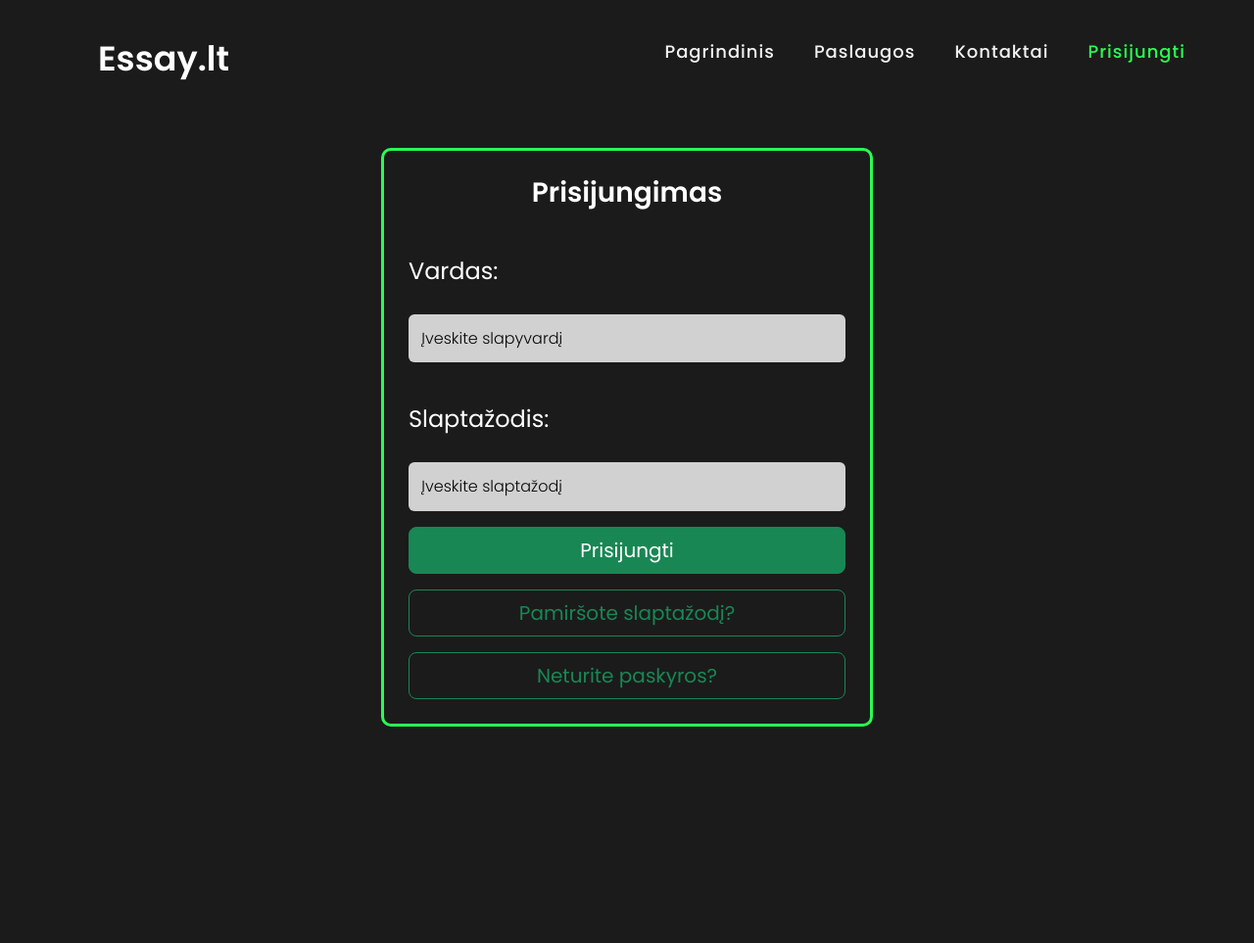
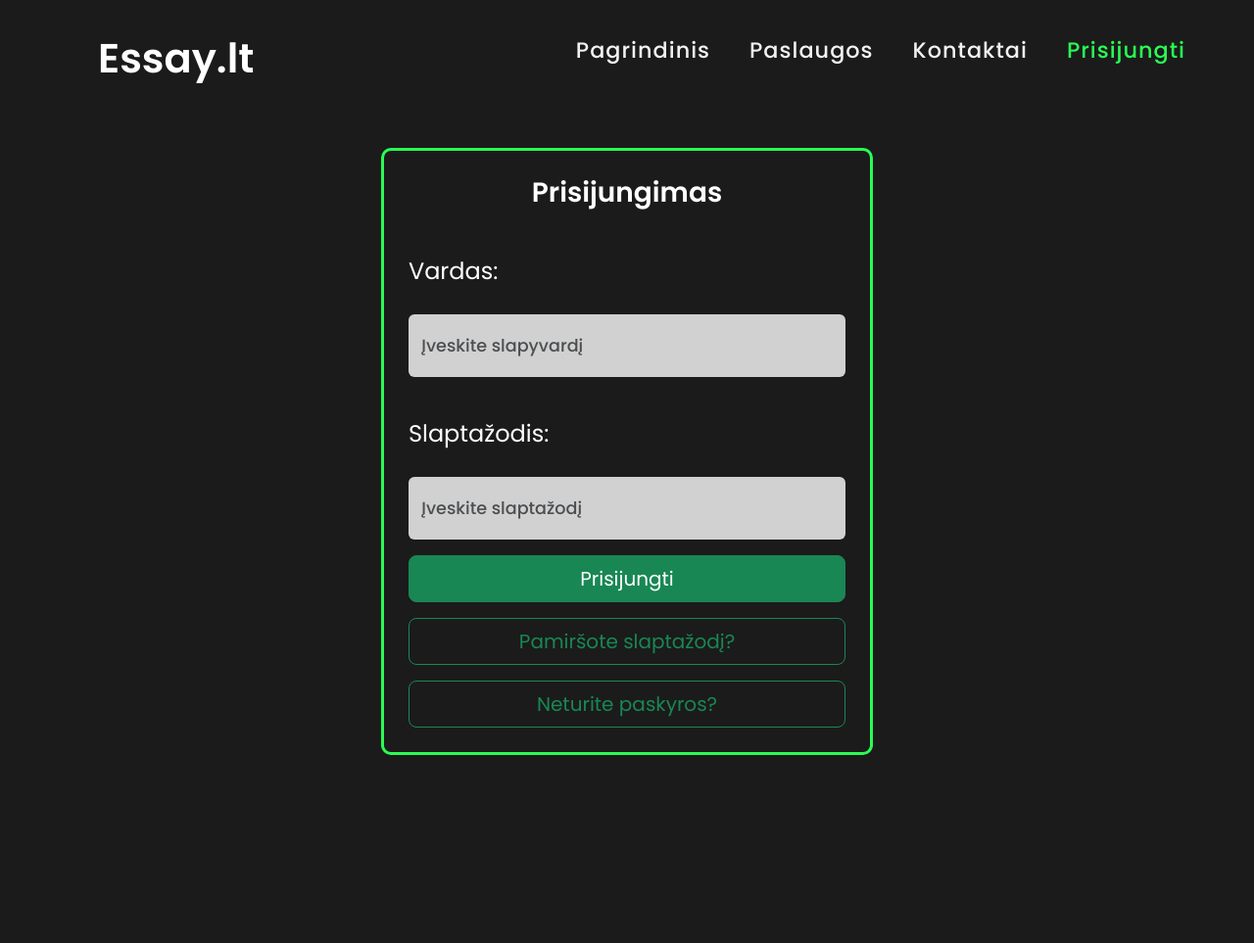
Before and after one commit to Erneeh/Essay-1, a Django app: page /login/ in a window 1280 px wide. Shown: the whole page at 98% size. Before the commit the page ends 742 px from the top, so only its background shows below. Run offline with Django 3.2, Linux system fonts and the light colour scheme; some libraries are stand-ins or nearby versions.

Commit message:
font sizes

```diff
--- a/Projektas/staticfiles_build/static/css/header.css
+++ b/Projektas/staticfiles_build/static/css/header.css
@@ -23,7 +23,7 @@ nav{
 nav .logo a, nav .logo a:visited {
   text-decoration: none;
   color: #ffffff;
-  font-size: 35px;
+  font-size: 2.6rem;
   font-weight: 600;
 }
 nav ul{
@@ -37,7 +37,7 @@ nav ul li{
 nav ul li a{
   color: #f2f2f2;
   text-decoration: none;
-  font-size: 18px;
+  font-size: 1.4rem;
   font-weight: 500;
   padding: 8px 15px;
   border-radius: 5px;
--- a/Projektas/staticfiles_build/static/css/login.css
+++ b/Projektas/staticfiles_build/static/css/login.css
@@ -11,7 +11,6 @@
 html, body {
     height: 100%;
     background-color: #152733;
-    overflow: hidden;
 }
 
 
@@ -79,17 +78,16 @@ html, body {
     border-radius: 6px;
     background-color: #fff;
     opacity: 0.8;
-    font-size: 15px;
+    font-size: 1.1rem;
     font-weight: 500;
     color: black;
     transition: all 0.3s ease;
     margin-top: 4%;
+    height: 4rem;
 }
 
-.form-content input::placeholder{
-    font-size: 1rem;
-    color: black;
-    font-weight: 300;
+.form-content input::placeholder, .form-content textarea::placeholder {
+    font-size: 1.1rem;
 }
 
 .btn-primary{
@@ -105,3 +103,7 @@ html, body {
     border: none !important;
      box-shadow: none;
 }
+
+.form-content textarea {
+    height: 150px;
+}
```
